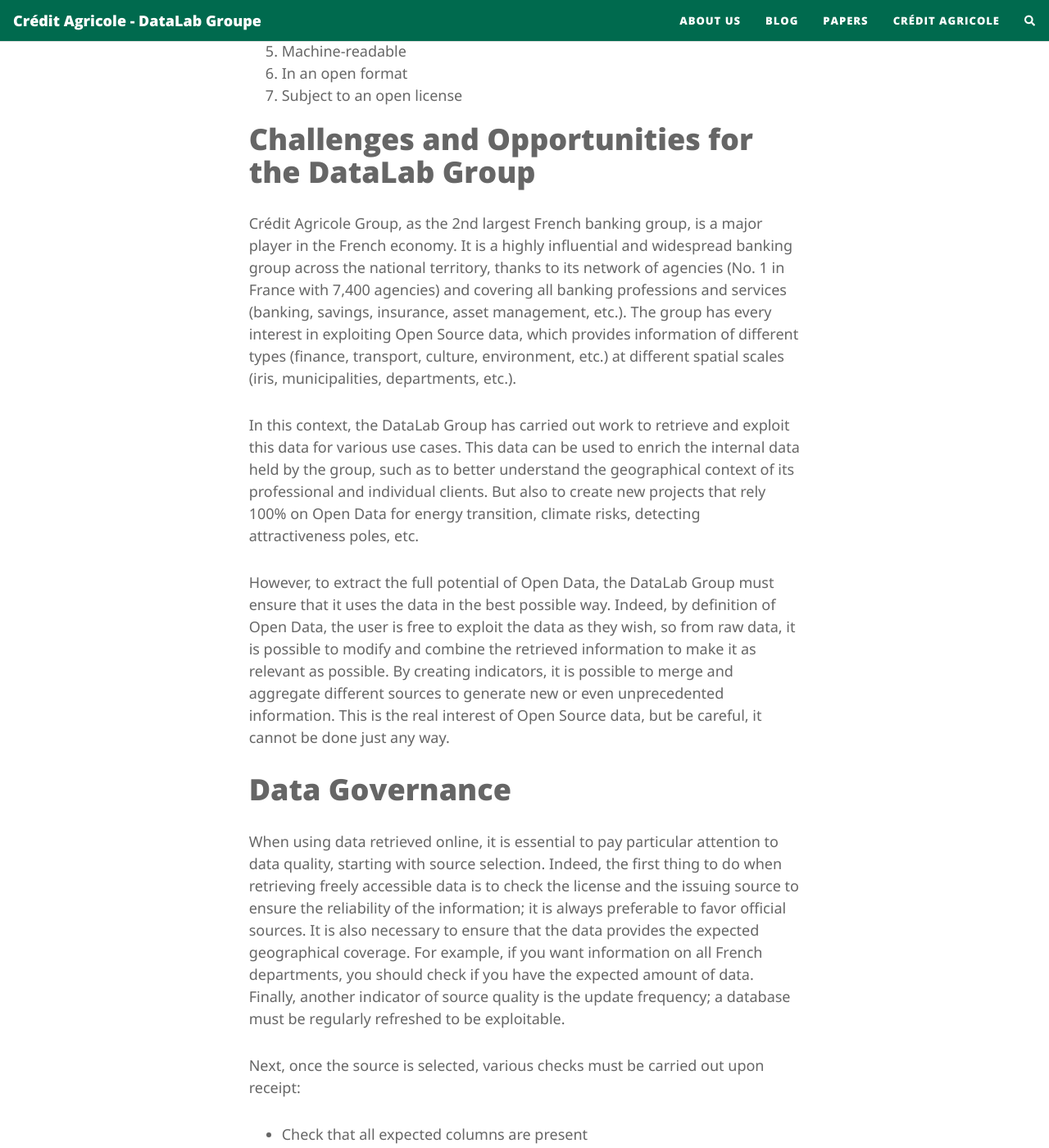
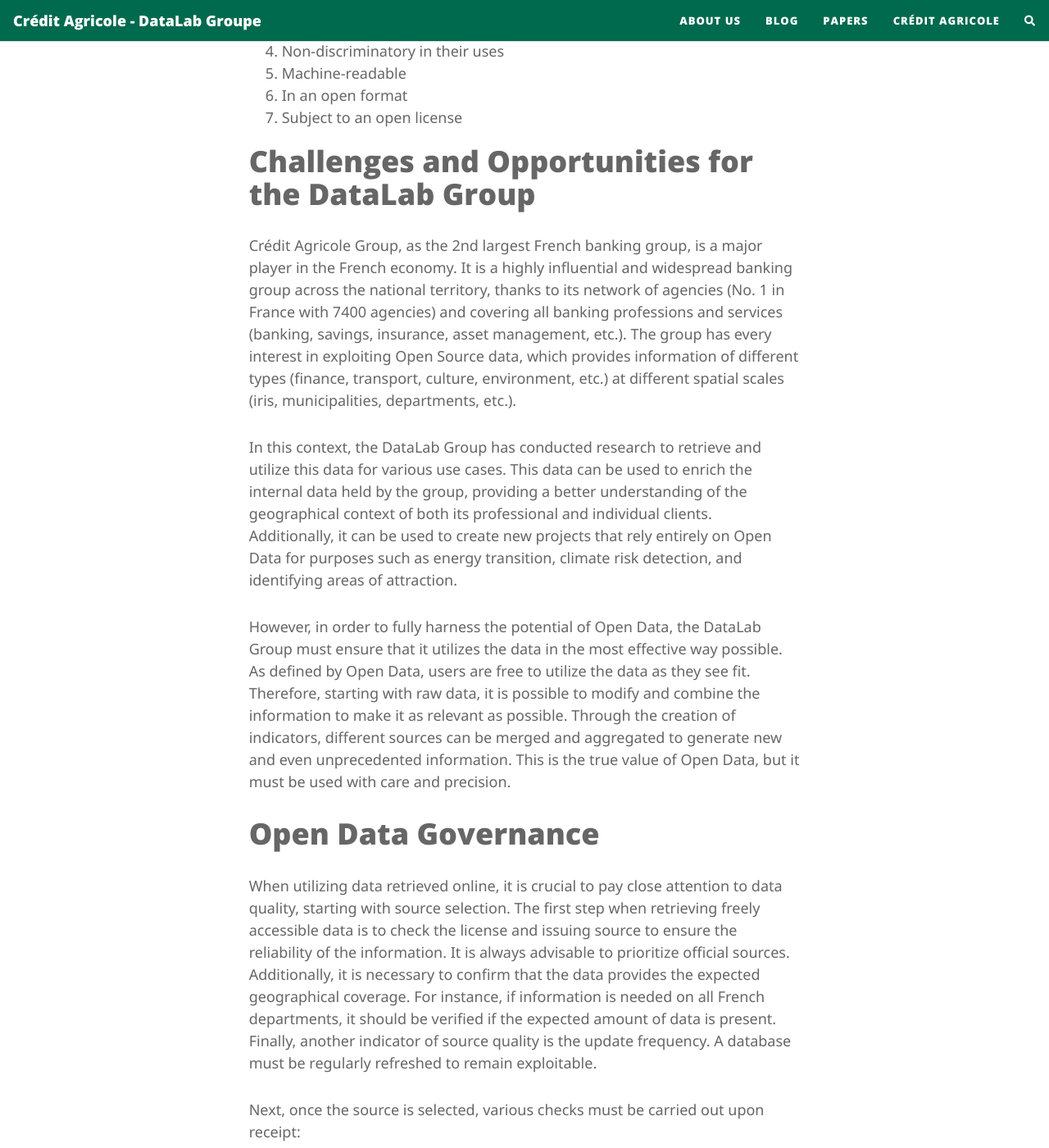
Before and after one commit to DataLab-Groupe/DataLab-Groupe.github.io, a Jekyll site: the page built from _posts/2023-07-03-open-data.md, in a window 1280 px wide and 1400 px high, scrolled down 1636 px. Shown: the whole window at 82% size. Built offline with Jekyll 4.4.1, drawn with Linux system fonts in a browser that asks for light colours; nearby versions of some CDN libraries; comment, search, counter and statistics services are not loaded; some of the changed text lies outside the part shown.

Commit message:
review of the opendata article

```diff
--- a/_posts/2023-07-03-open-data.md
+++ b/_posts/2023-07-03-open-data.md
@@ -13,9 +13,9 @@
 pinned: true
 ---
 
-**In a world where access to information is increasingly free, Open Data plays an important role and is set to grow exponentially. Many areas can exploit the potential of this high-value data, particularly in the field of local banking. Indeed, such banks constantly deal with societal, economic, and demographic issues (risk, credit, investment, etc.), which are precisely the themes found mainly in Open Data. This is why the DataLab Group has decided to exploit this booming new source.**
+**In a world where information is becoming increasingly accessible, Open Data has become essential and is projected to grow exponentially. Many sectors can benefit from this valuable data, particularly in the field of local banking. These banks frequently handle issues related to society, economics, and demographics, such as risk, credit, and investment, which are precisely the themes that Open Data mainly focuses on. This is why the DataLab Group has chosen to utilize this thriving new source of information.**
 
-# Open Data Presentation
+# Open Data Introduction
 
 Open Data refers to freely accessible and usable data, made available by the government ([data.gouv](https://www.data.gouv.fr/fr/), Ministries) or public organizations such as INSEE and OpenDataSoft. Any user can access and reuse this data as they wish, without restriction. This data helps improve collaboration, participation, and social innovation. The opening of data to the general public is part of a global Open Source movement, particularly in the digital sector. The development of Open Data has also been facilitated by the adoption of various laws over the past twenty years:
 
@@ -36,28 +36,28 @@
 
 # Challenges and Opportunities for the DataLab Group
 
-Crédit Agricole Group, as the 2nd largest French banking group, is a major player in the French economy. It is a highly influential and widespread banking group across the national territory, thanks to its network of agencies (No. 1 in France with 7,400 agencies) and covering all banking professions and services (banking, savings, insurance, asset management, etc.). The group has every interest in exploiting Open Source data, which provides information of different types (finance, transport, culture, environment, etc.) at different spatial scales (iris, municipalities, departments, etc.).
+Crédit Agricole Group, as the 2nd largest French banking group, is a major player in the French economy. It is a highly influential and widespread banking group across the national territory, thanks to its network of agencies (No. 1 in France with 7400 agencies) and covering all banking professions and services (banking, savings, insurance, asset management, etc.). The group has every interest in exploiting Open Source data, which provides information of different types (finance, transport, culture, environment, etc.) at different spatial scales (iris, municipalities, departments, etc.).
 
-In this context, the DataLab Group has carried out work to retrieve and exploit this data for various use cases. This data can be used to enrich the internal data held by the group, such as to better understand the geographical context of its professional and individual clients. But also to create new projects that rely 100% on Open Data for energy transition, climate risks, detecting attractiveness poles, etc.
+In this context, the DataLab Group has conducted research to retrieve and utilize this data for various use cases. This data can be used to enrich the internal data held by the group, providing a better understanding of the geographical context of both its professional and individual clients. Additionally, it can be used to create new projects that rely entirely on Open Data for purposes such as energy transition, climate risk detection, and identifying areas of attraction.
 
-However, to extract the full potential of Open Data, the DataLab Group must ensure that it uses the data in the best possible way. Indeed, by definition of Open Data, the user is free to exploit the data as they wish, so from raw data, it is possible to modify and combine the retrieved information to make it as relevant as possible. By creating indicators, it is possible to merge and aggregate different sources to generate new or even unprecedented information. This is the real interest of Open Source data, but be careful, it cannot be done just any way.
+However, in order to fully harness the potential of Open Data, the DataLab Group must ensure that it utilizes the data in the most effective way possible. As defined by Open Data, users are free to utilize the data as they see fit. Therefore, starting with raw data, it is possible to modify and combine the information to make it as relevant as possible. Through the creation of indicators, different sources can be merged and aggregated to generate new and even unprecedented information. This is the true value of Open Data, but it must be used with care and precision.
 
-# Data Governance
+# Open Data Governance
 
-When using data retrieved online, it is essential to pay particular attention to data quality, starting with source selection. Indeed, the first thing to do when retrieving freely accessible data is to check the license and the issuing source to ensure the reliability of the information; it is always preferable to favor official sources. It is also necessary to ensure that the data provides the expected geographical coverage. For example, if you want information on all French departments, you should check if you have the expected amount of data. Finally, another indicator of source quality is the update frequency; a database must be regularly refreshed to be exploitable.
+When utilizing data retrieved online, it is crucial to pay close attention to data quality, starting with source selection. The first step when retrieving freely accessible data is to check the license and issuing source to ensure the reliability of the information. It is always advisable to prioritize official sources. Additionally, it is necessary to confirm that the data provides the expected geographical coverage. For instance, if information is needed on all French departments, it should be verified if the expected amount of data is present. Finally, another indicator of source quality is the update frequency. A database must be regularly refreshed to remain exploitable.
 
 Next, once the source is selected, various checks must be carried out upon receipt:
 
 * Check that all expected columns are present
-* Check the number of missing values
+* Check missing values
 * Pay particular attention to extreme values
 * Verify that geocoded data is located in the French territory
 * Etc.
 
-Finally, if doubts remain about the veracity of the content, in cases where the geographical location of an element is retrieved, you can check their actual presence on a sample by projecting the data onto a satellite map, for example. But there are cases where the information is simply not verifiable (e.g., the number of births in a municipality); in such cases, only the source can guarantee the truth.
+Finally, if doubts remain about the veracity of the content, in cases where the geographical location of an element is retrieved, you can check their actual presence on a sample by projecting the data onto a satellite map, for example. However, there are instances where the information is simply not verifiable, such as the number of births in a municipality. In such cases, the source of the information is the only guarantee of the truth.
 
-Once these various steps have been validated, it is possible to create indicators and combine different sources to extract as much information as possible from this high-value data. And of course, if we talk about "extracting as much information as possible," attention must be paid to how it is presented, which is a crucial step. There are various Data Visualization methods, including creating Dashboards. But creating maps may be the most suitable here, as Open Data is primarily geographical data.
+Once these various steps have been validated, it is possible to create indicators and combine different sources to extract as much information as possible from this high-value data. And of course, if we talk about "extracting as much information as possible," attention must be paid to how it is presented, which is a crucial step. There are various Data Visualization methods, including creating Dashboards.
 
 # Conclusion
 
-Open Data is undoubtedly an extremely rich source of information, but it must be exploited properly. It is a booming sector, and Crédit Agricole and the DataLab Group have understood this and have every interest in continuing to exploit this data, especially since the stakes (economic, but also energy and social) are significant. There will undoubtedly be many more projects to be carried out around this data, with the emergence of new use cases and new sources. For example, Météo France should publish their data by early 2024, including tabular data from various meteorological stations and possibly satellite images of the French territory.
+Open Data is undoubtedly an extremely rich source of information, but it must be exploited properly. It is a rapidly growing sector, and both Crédit Agricole and the DataLab Group understand this and have a significant interest in continuing to utilize this data, especially considering the significant economic, energy, and social stakes involved. Undoubtedly, there will be many more projects to be carried out around this data, with the emergence of new use cases and new sources. For instance, Météo France is expected to publish their data by early 2024, including tabular data from various meteorological stations and possibly satellite images of the French territory, which could provide valuable information.
```
Also changed, not shown: other parts of _posts/2023-07-03-open-data.md (+1 -1 lines).
